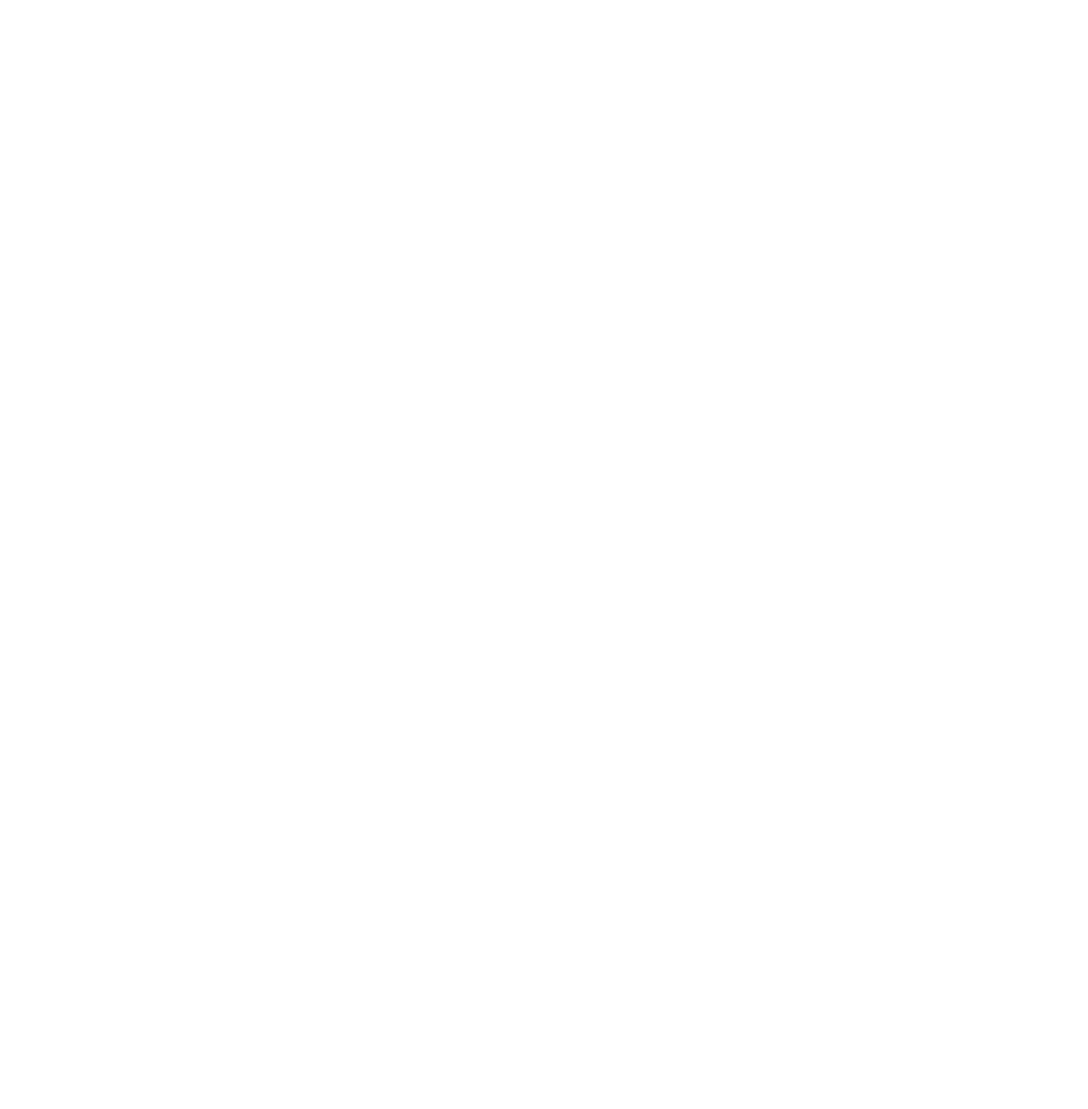
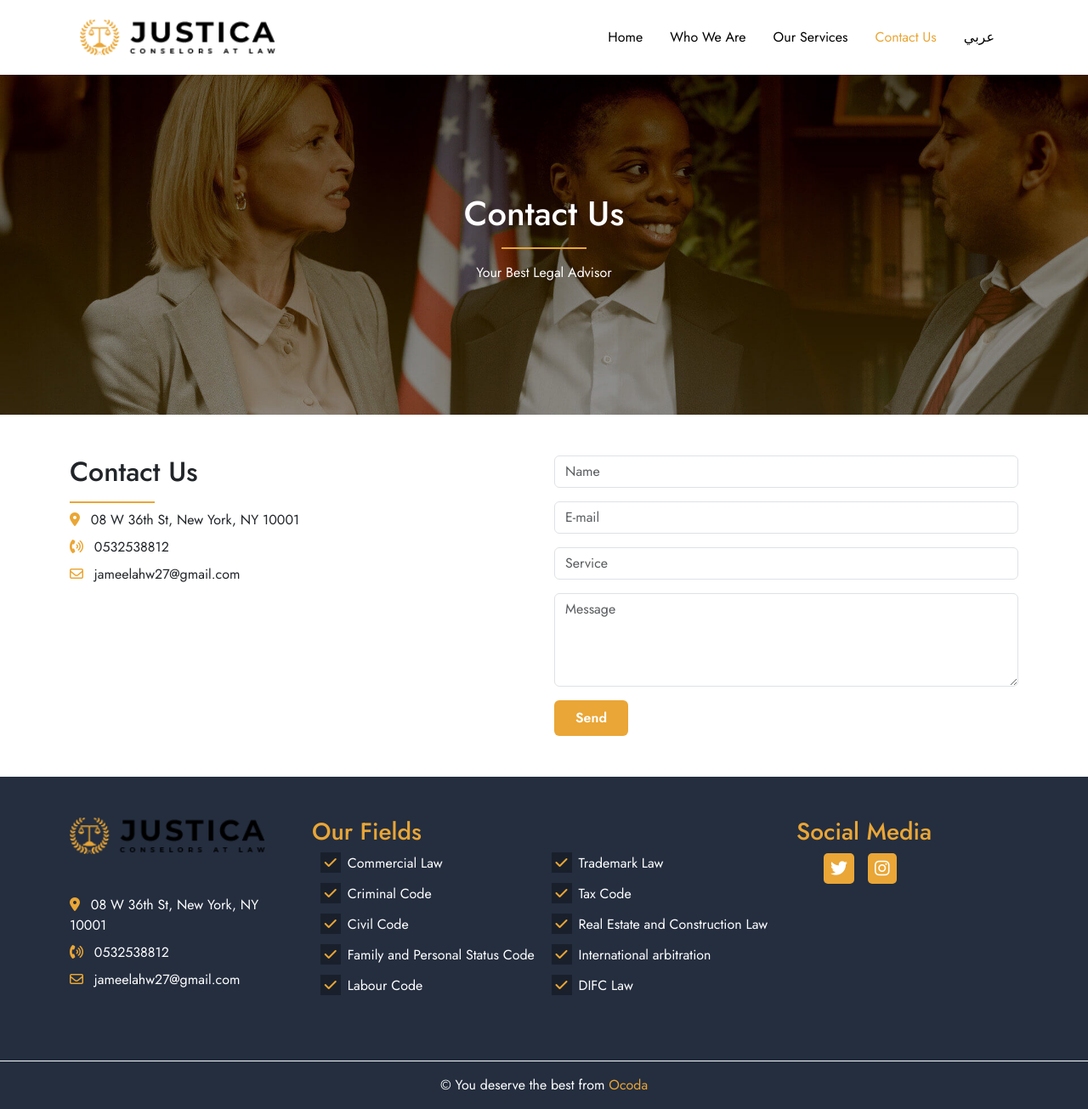
Before and after one commit to AbdelrazekEmad/Lawyer, a plain HTML site: page pages/contact/contact.html in a window 1280 px wide. Shown: the whole page at 85% size. Before the commit the page ends 800 px from the top, so only its background shows below. Drawn offline with nearby package versions, Linux system fonts and the light colour scheme.

Commit message:
Contact En & Ar

```diff
--- a/pages/contact/contact-ar.html
+++ b/pages/contact/contact-ar.html
@@ -0,0 +1,192 @@
+<!DOCTYPE html>
+<html lang="ar" dir="rtl">
+
+<head>
+    <meta charset="UTF-8">
+    <meta http-equiv="X-UA-Compatible" content="IE=edge">
+    <meta name="viewport" content="width=device-width, initial-scale=1.0">
+    <title>Lawyer</title>
+    <!-- Google Fonts CDN  -->
+    <link href="https://fonts.googleapis.com/css2?family=Tajawal:wght@300;400;500;700&display=swap" rel="stylesheet">
+    <!-- css for bootstrap RTL v5.3.0 -->
+    <link rel="stylesheet" href="https://cdn.jsdelivr.net/npm/bootstrap@5.3.0-alpha1/dist/css/bootstrap.rtl.min.css"
+        integrity="sha384-WJUUqfoMmnfkBLne5uxXj+na/c7sesSJ32gI7GfCk4zO4GthUKhSEGyvQ839BC51" crossorigin="anonymous">
+    <!-- Css for font Awesome CDN v6.2.1 -->
+    <link rel="stylesheet" href="https://cdnjs.cloudflare.com/ajax/libs/font-awesome/6.2.1/css/all.min.css"
+        integrity="sha512-MV7K8+y+gLIBoVD59lQIYicR65iaqukzvf/nwasF0nqhPay5w/9lJmVM2hMDcnK1OnMGCdVK+iQrJ7lzPJQd1w=="
+        crossorigin="anonymous" referrerpolicy="no-referrer" />
+    <!-- Main Css File  -->
+    <link rel="stylesheet" href="../../css/main.css">
+    <!-- main Css File RTL  -->
+    <link rel="stylesheet" href="../../css/main-rtl.css">
+</head>
+
+<body>
+
+    <!-- Scroll to Top Btn  -->
+    <!-- <button class="position-fixed btn main__color fs-1" onclick="topFunction()" id="scroll-top" title="Go to top"><i
+            class="fa-solid fa-circle-chevron-up"></i></button> -->
+
+    <!-- Start Whats App icon -->
+    <!-- <a href="https://wa.me/+201113256187" target="_blank">
+        <span
+            class="rounded-circle position-fixed bottom-0 m-4 fs-1 text-white d-flex justify-content-center align-items-center wa-icon"><i
+                class="fa-brands fa-whatsapp"></i></span>
+    </a> -->
+
+    <!-- Start Hero Section  -->
+    <header class="position-relative">
+        <Section class="top-0 start-0 end-0">
+            <section id="navgationbar" class="navgationbar position-fixed w-100">
+                <div class="container">
+                    <nav class="navbar navbar-expand-lg p-0">
+                        <div class="container-fluid">
+                            <a class="navbar-brand d-flex align-items-center" href="../../index-ar.html">
+                                <img src="../../img/logo/logo-1.png" alt="Logo" width="230"
+                                    class="d-inline-block align-text-top">
+                            </a>
+                            <button class="navbar-toggler" type="button" data-bs-toggle="collapse"
+                                data-bs-target="#navbarNavDropdown" aria-controls="navbarNavDropdown"
+                                aria-expanded="false" aria-label="Toggle navigation">
+                                <span class="navbar-toggler-icon"></span>
+                            </button>
+                            <div class="collapse navbar-collapse justify-content-end" id="navbarNavDropdown">
+                                <ul class="navbar-nav">
+                                    <li class="nav-item py-1 py-lg-4 mx-1 mx-lg-2">
+                                        <a class="nav-link main-hover" aria-current="page"
+                                            href="../../index-ar.html">الصفحة الرئيسية</a>
+                                    </li>
+                                    <li class="nav-item py-1 py-lg-4 mx-1 mx-lg-2">
+                                        <a class="nav-link main-hover active" href="../About/about-ar.html">من نحن</a>
+                                    </li>
+                                    <li class="nav-item py-1 py-lg-4 mx-1 mx-lg-2">
+                                        <a class="nav-link main-hover" href="../services/services-ar.html">خدماتنا</a>
+                                    </li>
+                                    <li class="nav-item py-1 py-lg-4 mx-1 mx-lg-2">
+                                        <a class="nav-link main-hover" href="./contact-ar.html">تواصل
+                                            معنا</a>
+                                    </li>
+                                    <li class="nav-item py-1 py-lg-4 mx-1 mx-lg-2">
+                                        <a class="nav-link main-hover" href="./contact.html">English</a>
+                                    </li>
+                                </ul>
+                            </div>
+                        </div>
+                    </nav>
+                </div>
+            </section>
+        </Section>
+        <div class="banar">
+            <div class="banar__content">
+                <h1 class="headding-dash text-white">تواصل معنا</h1>
+                <p class="text-white text-center">مستشارك القانوني الأفضل</p>
+            </div>
+        </div>
+    </header>
+    <!-- End Hero Section  -->
+
+    <!-- Start Contact Us  -->
+    <section class="py-5">
+        <div class="container">
+            <div class="row">
+                <div class="col">
+                    <h2 class="headding-dash">تواصل معنا</h2>
+                    <ul class="p-0">
+                        <li class="mb-2"><i class="fa-solid fa-location-dot secound__color me-2"></i> 08 W 36th St, New
+                            York, NY 10001</li>
+                        <li class="mb-2"><i class="fa-solid fa-phone-volume secound__color me-2"></i> 0532538812</li>
+                        <li class="mb-2"><i class="fa-regular fa-envelope secound__color me-2"></i>
+                            jameelahw27@gmail.com</li>
+                    </ul>
+                </div>
+                <div class="col">
+                    <form>
+                        <div class="mb-3">
+                            <input type="text" class="form-control" placeholder="الأسم" required>
+                        </div>
+                        <div class="mb-3">
+                            <input type="email" class="form-control" aria-describedby="emailHelp" placeholder="الأيميل">
+                        </div>
+                        <div class="mb-3">
+                            <input type="text" class="form-control" placeholder="الخدمات" required>
+                        </div>
+                        <div class="mb-3">
+                            <textarea class="form-control" rows="4" placeholder="الرسالة" required></textarea>
+                        </div>
+                        <button type="submit" class="btn main-btn">إرسال</button>
+                    </form>
+                </div>
+            </div>
+        </div>
+    </section>
+    <!-- End Contact Us  -->
+
+    <!-- Start Footer  -->
+    <footer class="py-5">
+        <div class="container">
+            <div class="row">
+                <div class="col-12 col-lg-3 text-white">
+                    <a class="navbar-brand d-flex align-items-center mb-5" href="../../index-ar.html">
+                        <img src="../../img/logo/logo-1.png" alt="Logo" width="230"
+                            class="d-inline-block align-text-top">
+                    </a>
+                    <ul class="p-0">
+                        <li class="mb-2"><i class="fa-solid fa-location-dot secound__color me-2"></i> 08 W 36th St, New
+                            York, NY 10001</li>
+                        <li class="mb-2"><i class="fa-solid fa-phone-volume secound__color me-2"></i> 0532538812</li>
+                        <li class="mb-2"><i class="fa-regular fa-envelope secound__color me-2"></i>
+                            jameelahw27@gmail.com</li>
+                    </ul>
+                </div>
+                <div class="col-12 col-lg-6 footer__Fields">
+                    <h3 class="secound__color">مجالاتنا</h3>
+                    <div
+                        class="d-flex flex-wrap justify-content-start  justify-content-md-around justify-content-lg-around">
+                        <ul class="p-0">
+                            <li>القانون التجاري</li>
+                            <li>القانون الجنائي</li>
+                            <li>القانون المدني</li>
+                            <li>قانون الأسرة والأحوال الشخصية</li>
+                            <li>قانون العمل</li>
+                        </ul>
+                        <ul class="p-0">
+                            <li>قانون العلامات التجارية</li>
+                            <li>قانون الضرائب</li>
+                            <li>قانون العقارات والبناء</li>
+                            <li>التحكيم الدولي</li>
+                            <li>قانون DIFC</li>
+                        </ul>
+                    </div>
+                </div>
+                <div class="col-12 col-lg-3 footer__social">
+                    <h3 class="secound__color">مواقع التواصل الاجتماعي</h3>
+                    <ul class="d-flex">
+                        <li><a href=""><i class="fa-brands fa-twitter me-3 fs-5"></i></a></li>
+                        <li><a href=""><i class="fa-brands fa-instagram me-3 fs-5"></i></a></li>
+                    </ul>
+                </div>
+            </div>
+        </div>
+    </footer>
+    <!-- End Footer  -->
+
+
+    <!-- Start Copy Right  -->
+    <section class="d-flex justify-content-center align-items-center py-3 bg__main__color">
+        <span class="text-white">&copy; انت تستحق الأفضل من <a class="secound__color" href="https://www.ocoda.com/"
+                target="_blank">Ocoda</a></span>
+    </section>
+    <!-- End Copy Right  -->
+
+    <!-- Js for bootstrap 5 v5.2.3 -->
+    <script src="https://cdn.jsdelivr.net/npm/@popperjs/core@2.11.6/dist/umd/popper.min.js"
+        integrity="sha384-oBqDVmMz9ATKxIep9tiCxS/Z9fNfEXiDAYTujMAeBAsjFuCZSmKbSSUnQlmh/jp3"
+        crossorigin="anonymous"></script>
+    <script src="https://cdn.jsdelivr.net/npm/bootstrap@5.2.3/dist/js/bootstrap.min.js"
+        integrity="sha384-cuYeSxntonz0PPNlHhBs68uyIAVpIIOZZ5JqeqvYYIcEL727kskC66kF92t6Xl2V"
+        crossorigin="anonymous"></script>
+    <!-- Main Script  -->
+    <script src="../../js/main.js"></script>
+</body>
+
+</html>
--- a/pages/contact/contact.html
+++ b/pages/contact/contact.html
@@ -0,0 +1,190 @@
+<!DOCTYPE html>
+<html lang="en" dir="ltr">
+
+<head>
+    <meta charset="UTF-8">
+    <meta http-equiv="X-UA-Compatible" content="IE=edge">
+    <meta name="viewport" content="width=device-width, initial-scale=1.0">
+    <title>Lawyer</title>
+    <!-- Google Fonts CDN  -->
+    <link href="https://fonts.googleapis.com/css2?family=Jost:wght@200;300;400;500;600&display=swap" rel="stylesheet">
+    <!-- css for bootstrap v5.3.0 -->
+    <link href="https://cdn.jsdelivr.net/npm/bootstrap@5.3.0-alpha1/dist/css/bootstrap.min.css" rel="stylesheet"
+        integrity="sha384-GLhlTQ8iRABdZLl6O3oVMWSktQOp6b7In1Zl3/Jr59b6EGGoI1aFkw7cmDA6j6gD" crossorigin="anonymous">
+    <!-- Css for font Awesome CDN v6.2.1 -->
+    <link rel="stylesheet" href="https://cdnjs.cloudflare.com/ajax/libs/font-awesome/6.2.1/css/all.min.css"
+        integrity="sha512-MV7K8+y+gLIBoVD59lQIYicR65iaqukzvf/nwasF0nqhPay5w/9lJmVM2hMDcnK1OnMGCdVK+iQrJ7lzPJQd1w=="
+        crossorigin="anonymous" referrerpolicy="no-referrer" />
+    <!-- Main Css File  -->
+    <link rel="stylesheet" href="../../css/main.css">
+
+</head>
+
+<body>
+
+    <!-- Scroll to Top Btn  -->
+    <!-- <button class="position-fixed btn main__color fs-1" onclick="topFunction()" id="scroll-top" title="Go to top"><i
+            class="fa-solid fa-circle-chevron-up"></i></button> -->
+
+    <!-- Start Whats App icon -->
+    <!-- <a href="https://wa.me/+201113256187" target="_blank">
+        <span
+            class="rounded-circle position-fixed bottom-0 m-4 fs-1 text-white d-flex justify-content-center align-items-center wa-icon"><i
+                class="fa-brands fa-whatsapp"></i></span>
+    </a> -->
+
+    <!-- Start Hero Section  -->
+    <header class="position-relative">
+        <Section class="top-0 start-0 end-0">
+            <section id="navgationbar" class="navgationbar position-fixed w-100">
+                <div class="container">
+                    <nav class="navbar navbar-expand-lg p-0">
+                        <div class="container-fluid">
+                            <a class="navbar-brand d-flex align-items-center" href="../../index.html">
+                                <img src="../../img/logo/logo-1.png" alt="Logo" width="230"
+                                    class="d-inline-block align-text-top">
+                            </a>
+                            <button class="navbar-toggler" type="button" data-bs-toggle="collapse"
+                                data-bs-target="#navbarNavDropdown" aria-controls="navbarNavDropdown"
+                                aria-expanded="false" aria-label="Toggle navigation">
+                                <span class="navbar-toggler-icon"></span>
+                            </button>
+                            <div class="collapse navbar-collapse justify-content-end" id="navbarNavDropdown">
+                                <ul class="navbar-nav">
+                                    <li class="nav-item py-1 py-lg-4 mx-1 mx-lg-2">
+                                        <a class="nav-link main-hover" aria-current="page"
+                                            href="../../index.html">Home</a>
+                                    </li>
+                                    <li class="nav-item py-1 py-lg-4 mx-1 mx-lg-2">
+                                        <a class="nav-link main-hover" href="../About/about.html">Who We Are</a>
+                                    </li>
+                                    <li class="nav-item py-1 py-lg-4 mx-1 mx-lg-2">
+                                        <a class="nav-link main-hover" href="../services/services.html">Our
+                                            Services</a>
+                                    </li>
+                                    <li class="nav-item py-1 py-lg-4 mx-1 mx-lg-2">
+                                        <a class="nav-link main-hover active" href="./contact.html">Contact Us
+                                        </a>
+                                    </li>
+                                    <li class="nav-item py-1 py-lg-4 mx-1 mx-lg-2">
+                                        <a class="nav-link main-hover" href="./contact-ar.html">عربي</a>
+                                    </li>
+                                </ul>
+                            </div>
+                        </div>
+                    </nav>
+                </div>
+            </section>
+        </Section>
+        <div class="banar">
+            <div class="banar__content">
+                <h1 class="headding-dash text-white">Contact Us</h1>
+                <p class="text-white text-center">Your Best Legal Advisor</p>
+            </div>
+        </div>
+    </header>
+    <!-- End Hero Section  -->
+
+    <!-- Start Contact Us  -->
+    <section class="py-5">
+        <div class="container">
+            <div class="row">
+                <div class="col">
+                    <h2 class="headding-dash">Contact Us</h2>
+                    <ul class="p-0">
+                        <li class="mb-2"><i class="fa-solid fa-location-dot secound__color me-2"></i> 08 W 36th St, New
+                            York, NY 10001</li>
+                        <li class="mb-2"><i class="fa-solid fa-phone-volume secound__color me-2"></i> 0532538812</li>
+                        <li class="mb-2"><i class="fa-regular fa-envelope secound__color me-2"></i>
+                            jameelahw27@gmail.com</li>
+                    </ul>
+                </div>
+                <div class="col">
+                    <form>
+                        <div class="mb-3">
+                            <input type="text" class="form-control" placeholder="Name" required>
+                        </div>
+                        <div class="mb-3">
+                            <input type="email" class="form-control" aria-describedby="emailHelp" placeholder="E-mail">
+                        </div>
+                        <div class="mb-3">
+                            <input type="text" class="form-control" placeholder="Service" required>
+                        </div>
+                        <div class="mb-3">
+                            <textarea class="form-control" rows="4" placeholder="Message" required></textarea>
+                        </div>
+                        <button type="submit" class="btn main-btn">Send</button>
+                    </form>
+                </div>
+            </div>
+        </div>
+    </section>
+    <!-- End Contact Us  -->
+
+    <!-- Start Footer  -->
+    <footer class="py-5">
+        <div class="container">
+            <div class="row">
+                <div class="col-12 col-lg-3 text-white">
+                    <a class="navbar-brand d-flex align-items-center mb-5" href="./index.html">
+                        <img src="../../img/logo/logo-1.png" alt="Logo" width="230"
+                            class="d-inline-block align-text-top">
+                    </a>
+                    <ul class="p-0">
+                        <li class="mb-2"><i class="fa-solid fa-location-dot secound__color me-2"></i> 08 W 36th St, New
+                            York, NY 10001</li>
+                        <li class="mb-2"><i class="fa-solid fa-phone-volume secound__color me-2"></i> 0532538812</li>
+                        <li class="mb-2"><i class="fa-regular fa-envelope secound__color me-2"></i>
+                            jameelahw27@gmail.com</li>
+                    </ul>
+                </div>
+                <div class="col-12 col-lg-6 footer__Fields">
+                    <h3 class="secound__color">Our Fields</h3>
+                    <div
+                        class="d-flex flex-wrap justify-content-start  justify-content-md-around justify-content-lg-around">
+                        <ul class="p-0">
+                            <li>Commercial Law</li>
+                            <li>Criminal Code</li>
+                            <li>Civil Code</li>
+                            <li>Family and Personal Status Code</li>
+                            <li>Labour Code</li>
+                        </ul>
+                        <ul class="p-0">
+                            <li>Trademark Law</li>
+                            <li>Tax Code</li>
+                            <li>Real Estate and Construction Law</li>
+                            <li>International arbitration</li>
+                            <li>DIFC Law</li>
+                        </ul>
+                    </div>
+                </div>
+                <div class="col-12 col-lg-3 footer__social">
+                    <h3 class="secound__color">Social Media</h3>
+                    <ul class="d-flex">
+                        <li><a href=""><i class="fa-brands fa-twitter me-3 fs-5"></i></a></li>
+                        <li><a href=""><i class="fa-brands fa-instagram me-3 fs-5"></i></a></li>
+                    </ul>
+                </div>
+            </div>
+        </div>
+    </footer>
+    <!-- End Footer  -->
+
+
+    <!-- Start Copy Right  -->
+    <section
+        class="d-flex justify-content-center align-items-center py-3 bg__main__color border-1 border-top border-light">
+        <span class="text-white">&copy; You deserve the best from <a class="secound__color"
+                href="https://www.ocoda.com/" target="_blank">Ocoda</a></span>
+    </section>
+    <!-- End Copy Right  -->
+</body>
+
+<!-- Js for bootstrap 5 v5.3.0 -->
+<script src="https://cdn.jsdelivr.net/npm/bootstrap@5.3.0-alpha1/dist/js/bootstrap.bundle.min.js"
+    integrity="sha384-w76AqPfDkMBDXo30jS1Sgez6pr3x5MlQ1ZAGC+nuZB+EYdgRZgiwxhTBTkF7CXvN"
+    crossorigin="anonymous"></script>
+<!-- Main Script  -->
+<script src="../../js/main.js"></script>
+
+</html>
```
Also changed, not shown: index-ar.html (+1 -1 lines), pages/About/about-ar.html (+6 -5 lines), pages/About/about.html (+3 -2 lines).
